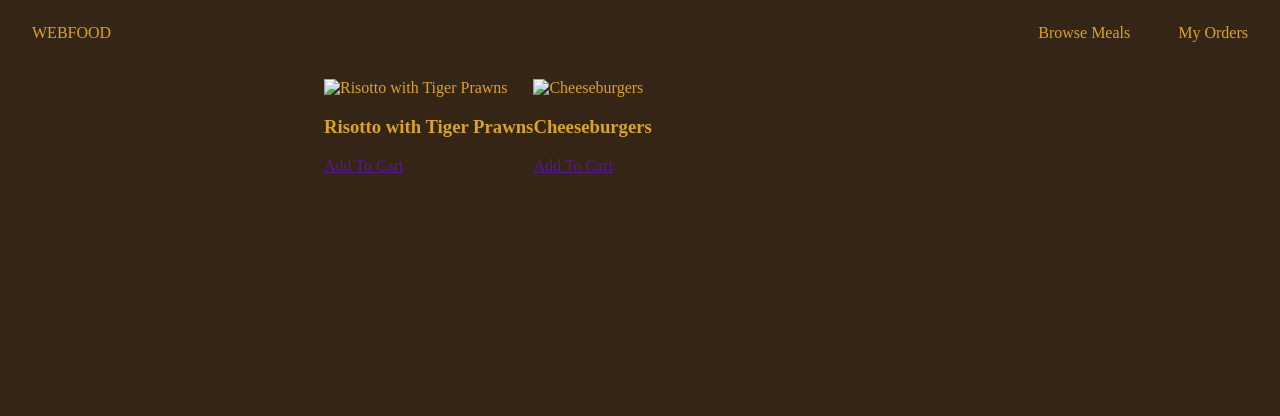
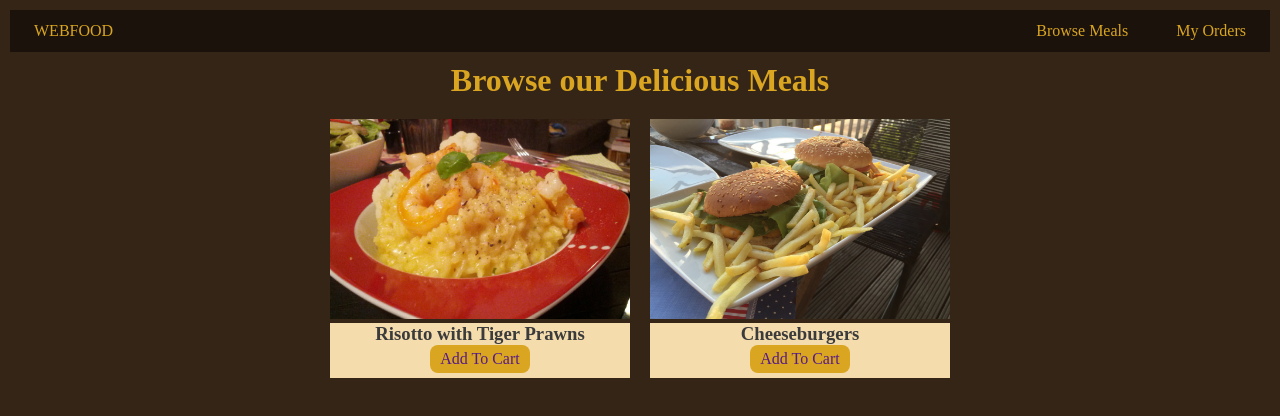
Before and after one commit to dpillai/100days-webdev, a website: page web-food/index.html in a window 1280 px wide. Drawn offline with Linux system fonts and the light colour scheme.

Commit message:
just updates

```diff
--- a/web-food/index.html
+++ b/web-food/index.html
@@ -22,21 +22,29 @@
       </nav>
     </header>
     <main>
-      <h1></h1>
-      <div>
+      <h1>Browse our Delicious Meals</h1>
+      <section>
         <ul>
           <li>
-            <img src="" alt="Risotto with Tiger Prawns" />
-            <h3>Risotto with Tiger Prawns</h2>
-            <a href="">Add To Cart</a>
+            <article>
+              <img src="images/risotto.jpg" alt="Risotto with Tiger Prawns" />
+              <div class="actions">
+                <h3>Risotto with Tiger Prawns</h2>
+                <a href="">Add To Cart</a>
+             </div>
+            </article>
           </li>
           <li>
-            <img src="" alt="Cheeseburgers" />
-            <h3>Cheeseburgers</h2>
-            <a href="">Add To Cart</a>
+            <article>
+              <img src="images/cheeseburgers.jpg" alt="Cheeseburgers" />
+              <div class="actions">
+                  <h3>Cheeseburgers</h2>
+                  <a href="">Add To Cart</a>
+              </div>
+            </article>
           </li>
         </ul>
-      </div>
+      </section>
     </main>
   </body>
 </html>
--- a/web-food/styles/shared.css
+++ b/web-food/styles/shared.css
@@ -1,35 +1,71 @@
+* {
+  box-sizing: border-box;
+  /* outline: 2px solid white; */
+  padding: 0;
+  margin: 0;
+  text-align: center;
+}
 body {
   background-color: rgb(52, 37, 22);
   color: goldenrod;
 }
 
+ul {
+  list-style-type: none;
+  display: flex;
+}
+a {
+  text-decoration: none;
+  border-radius: 8px;
+}
 header {
+  margin: 10px;
+  background-color: rgb(27, 19, 11);
   display: flex;
   justify-content: space-between;
   align-items: center;
 }
-ul {
-  list-style-type: none;
-  padding: 0;
-  display: flex;
-  /* justify-content: space-around; */
+header ul {
+  justify-content: space-around;
 }
-/* header nav ul li {
-  padding: 12px 24px;
-  border-radius: 8px;
-} */
 header a {
   color: goldenrod;
-  text-decoration: none;
-  border-radius: 8px;
   padding: 12px 24px;
-  border-radius: 8px;
 }
 header a:hover {
   background-color: goldenrod;
   color: rgb(52, 37, 22);
 }
 main {
+  margin: auto;
   width: 50%;
-  margin: auto;
 }
+main h1 {
+  margin: 10px;
+}
+section ul {
+  justify-content: space-around;
+}
+section ul li {
+  margin: 10px;
+  display: flex;
+  flex-direction: column;
+}
+
+section ul li article img {
+  height: 200px;
+  width: 300px;
+}
+.actions {
+  background-color: rgb(245, 220, 173);
+}
+.actions h3 {
+  /* margin-top: 10px; */
+  color: rgb(59, 59, 59);
+}
+.actions a {
+  display: inline-block;
+  padding: 5px 10px;
+  margin-bottom: 5px;
+  background-color: goldenrod;
+}
```
Also changed, not shown: web-food/images/cheeseburgers.jpg (added), web-food/images/risotto.jpg (added).
